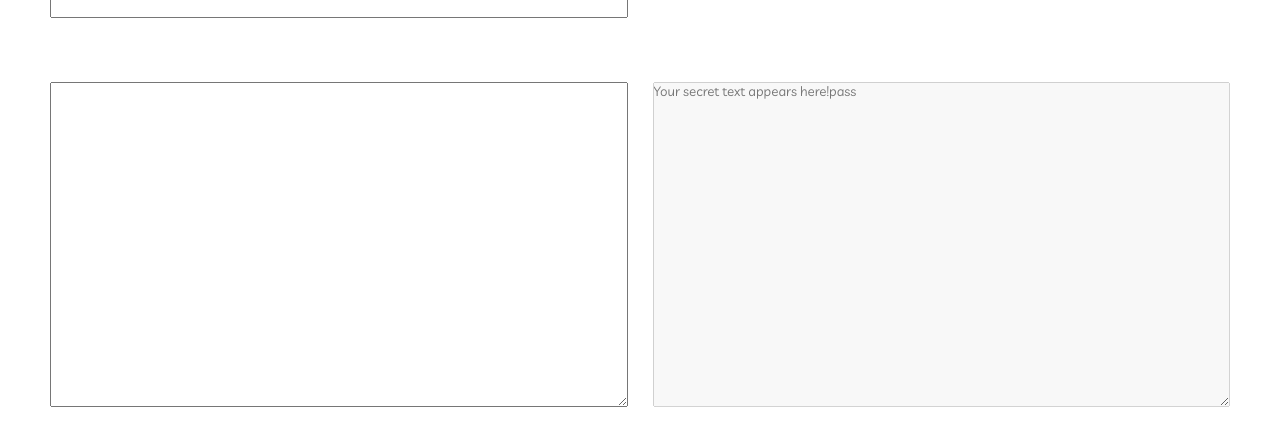
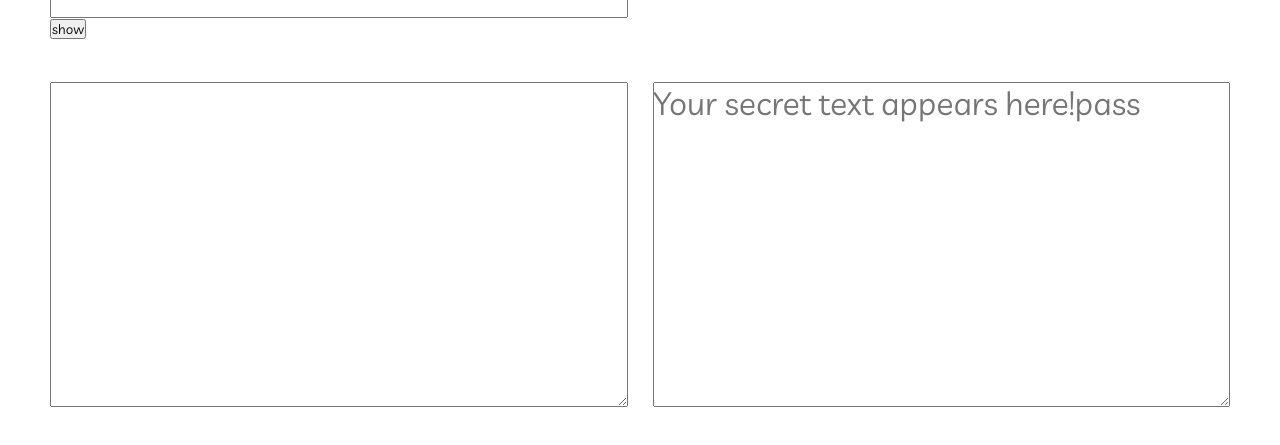
Before and after one commit to metafield/Tomb, a Gatsby site: page / in a window 1280 px wide. Shown: the part 43-488 px from the top of the page. Built offline with nearby package versions, Linux system fonts and the light colour scheme; Gatsby itself is replaced by a stand-in of ours.

Commit message:
adds toggle for showing hiding password

```diff
--- a/src/components/encryption/encryption.tsx
+++ b/src/components/encryption/encryption.tsx
@@ -15,6 +15,7 @@ export const Encryption = (): JSX.Element => {
   const [inputText, setInputText] = React.useState(placeholderText.input)
   const [outputText, setOutputText] = React.useState(placeholderText.output)
   const [password, setPassword] = React.useState('pass')
+  const [hidePass, setHidePass] = React.useState(true)
   const [hash, setHash] = React.useState('pass')
 
   const handlePasswordChange = (event: ChangeEvent<HTMLInputElement>): void => {
@@ -31,13 +32,23 @@ export const Encryption = (): JSX.Element => {
     setOutputText(encryptor.encrypt(text))
   }
 
+  const handleShowPassToggle = () => {
+    setHidePass(!hidePass)
+  }
+
   return (
     <Container>
       <Input onChange={event => handleInputChange(event)} />
       <Output text={outputText + hash} />
       <div>
         <h1>Enter a passphrase!</h1>
-        <Password onChange={handlePasswordChange} />
+        <Password
+          type={hidePass ? 'password' : 'text'}
+          onChange={handlePasswordChange}
+        />
+        <button onClick={handleShowPassToggle}>
+          {hidePass ? 'show' : 'hide'}
+        </button>
       </div>
     </Container>
   )
@@ -53,6 +64,7 @@ const Container = styled.div`
 
 const Input = styled.textarea`
   grid-row: 2;
+  font: 2rem/ 2.5rem var(--body-font);
 `
 
 const Password = styled.input`
--- a/src/components/encryption/output.tsx
+++ b/src/components/encryption/output.tsx
@@ -6,9 +6,10 @@ interface OutputProps {
 }
 
 export const Output = (props: OutputProps) => {
-  return <TextArea placeholder={props.text} disabled={true} />
+  return <TextArea placeholder={props.text} disabled={false} />
 }
 
 const TextArea = styled.textarea`
   grid-row: 2;
+  font: 2rem/ 2.5rem var(--body-font);
 `
--- a/src/pages/index.tsx
+++ b/src/pages/index.tsx
@@ -13,9 +13,4 @@ const Container = styled.div`
   display: grid;
   height: 100vh;
   grid-template-columns: 50px 1fr 50px;
-
-  > p {
-    grid-column: 2;
-    border: solid cyan 1px;
-  }
 `
```
